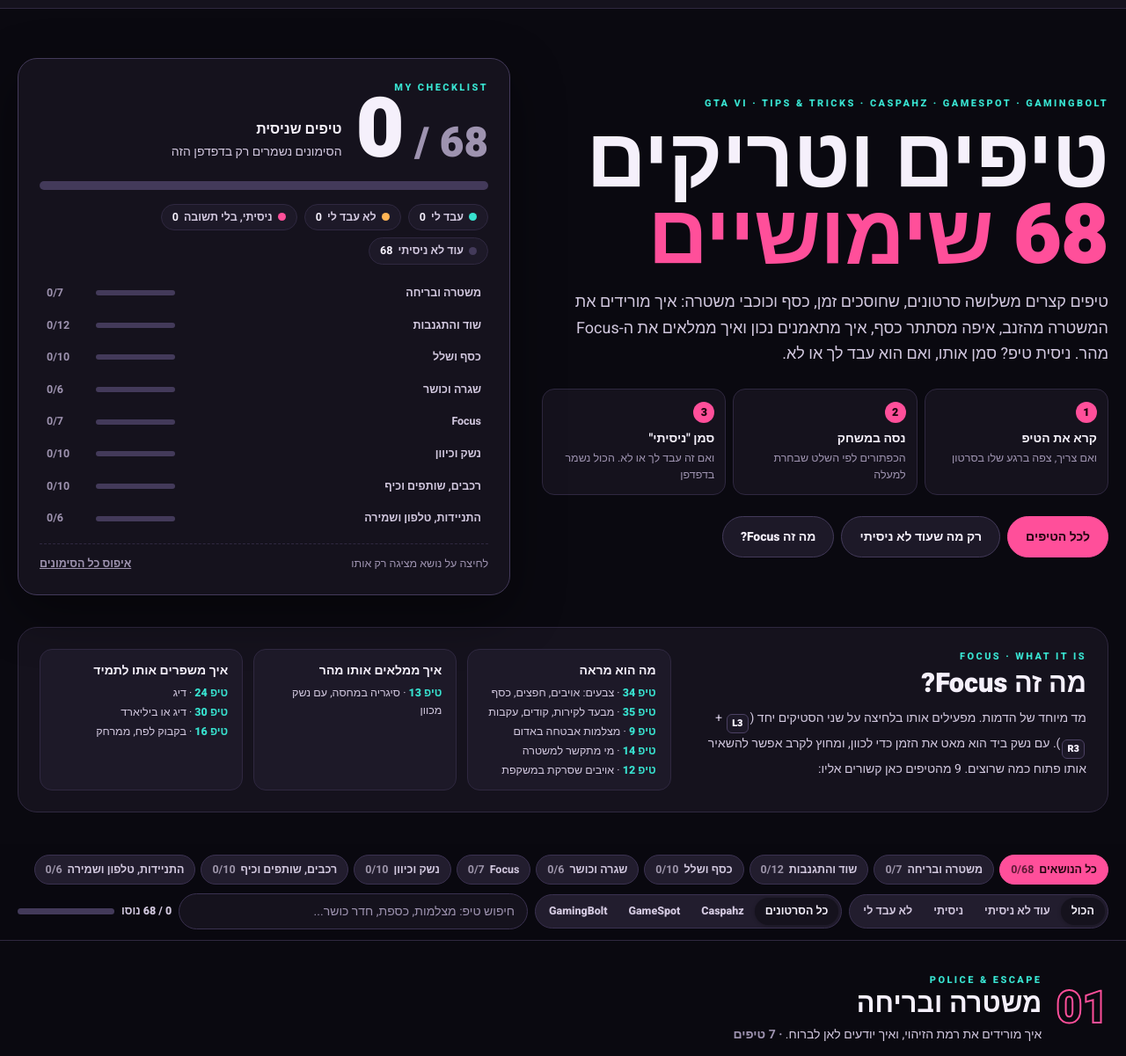
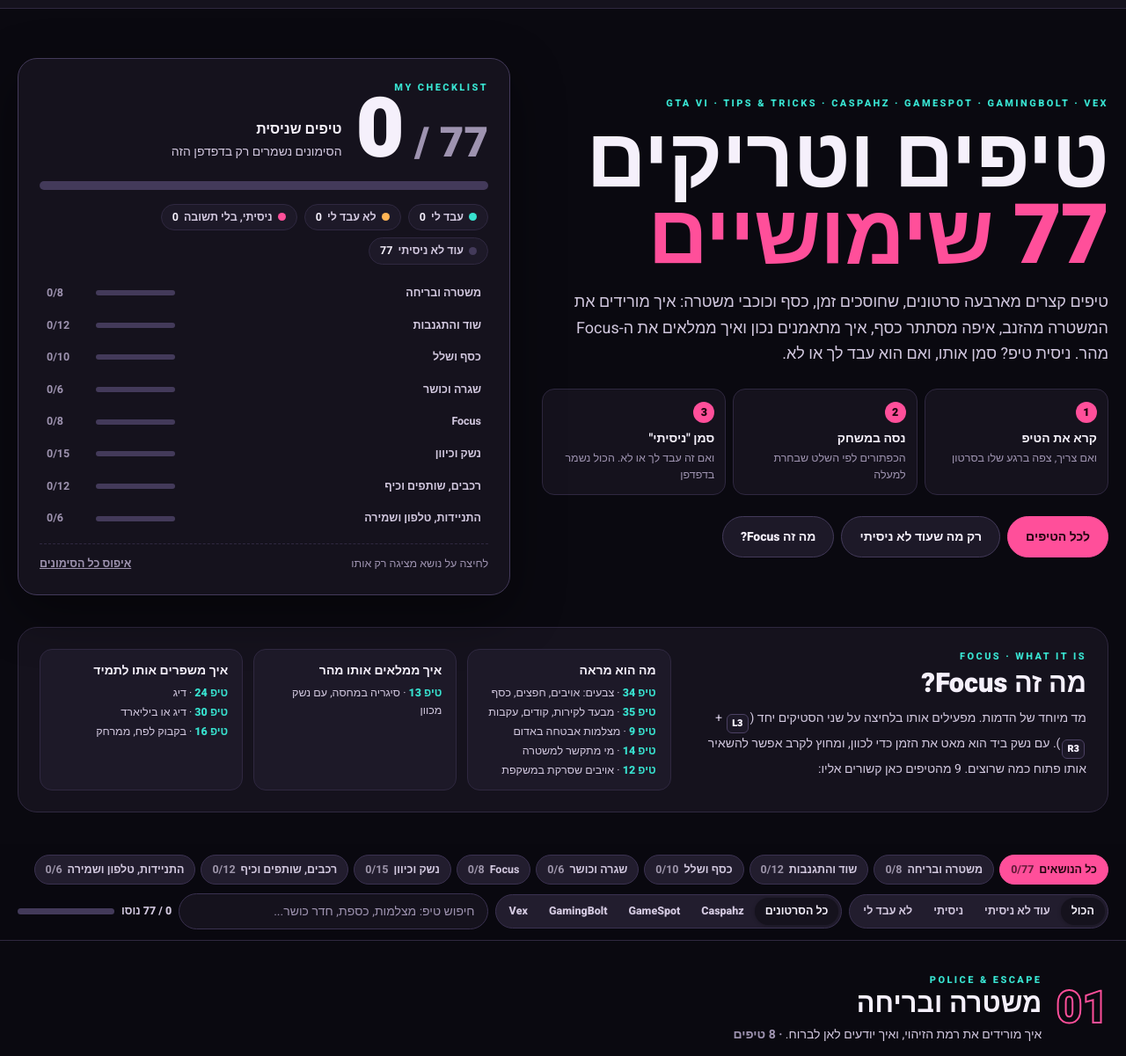
Before and after one commit to bigmisha87/GTA6_Ultimate_Edition, a plain HTML site: page tips.html in a window 1280 px wide. Shown: the part 63-1264 px from the top of the page at 88% size. Drawn offline with Linux system fonts and the light colour scheme; a web font is replaced by a local one.

Commit message:
Add Vex combat video tips

```diff
--- a/tips.html
+++ b/tips.html
@@ -4,8 +4,8 @@
 <meta charset="utf-8">
 <meta name="viewport" content="width=device-width,initial-scale=1">
 <meta name="theme-color" content="#0a0910">
-<title>טיפים וטריקים | GTA VI · 68 טיפים שימושיים</title>
-<meta name="description" content="60 טיפים וטריקים שימושיים ל-GTA VI: בריחה מהמשטרה, שוד, כסף ושלל, כושר, Focus, נשק, רכבים ונסיעות. עם כפתורי PlayStation ו-Xbox, וסימון של מה שכבר ניסית.">
+<title>טיפים וטריקים | GTA VI · 77 טיפים שימושיים</title>
+<meta name="description" content="77 טיפים וטריקים שימושיים ל-GTA VI: בריחה מהמשטרה, שוד, כסף ושלל, כושר, Focus, נשק, רכבים ונסיעות. עם כפתורי PlayStation ו-Xbox, וסימון של מה שכבר ניסית.">
 <script>
 // Dark is the default. Light only when the viewer chose it before.
 try{if(localStorage.getItem('gta6-theme')==='light')document.documentElement.setAttribute('data-theme','light')}catch(e){}
@@ -206,13 +206,13 @@ body:not([data-platform="both"]) .ikpair .slash{display:none}
 
 /* ============ STICKY FILTERS ============ */
 .filters{position:sticky;top:0;z-index:30;background:var(--sticky);backdrop-filter:blur(14px);border-bottom:1px solid var(--line);margin-top:var(--s-6)}
-.filters .wrap{padding:var(--s-3) 0;display:grid;gap:var(--s-2)}
+.filters .wrap{padding:var(--s-3) 0;display:grid;grid-template-columns:minmax(0,1fr);min-width:0;gap:var(--s-2)}
 .chiprow{display:flex;gap:6px;overflow-x:auto;scrollbar-width:thin;padding-bottom:2px}
 .chip{flex:none;border:1px solid var(--chip-line);background:var(--chip);border-radius:var(--r-pill);padding:6px 12px;font-size:var(--fs-8);font-weight:700;color:var(--ink-2);white-space:nowrap}
 .chip[aria-pressed="true"]{background:var(--accent);border-color:var(--accent);color:var(--on-accent)}
 .chip .n{opacity:.7;margin-inline-start:6px;unicode-bidi:isolate}
 .toolrow{display:flex;gap:var(--s-2);align-items:center;flex-wrap:wrap}
-.seg{display:inline-flex;border:1px solid var(--chip-line);background:var(--chip);border-radius:var(--r-pill);padding:3px}
+.seg{display:inline-flex;max-width:100%;overflow-x:auto;border:1px solid var(--chip-line);background:var(--chip);border-radius:var(--r-pill);padding:3px}
 .seg button{border:0;background:none;border-radius:var(--r-pill);padding:5px 12px;font-size:var(--fs-8);font-weight:800;color:var(--ink-2);white-space:nowrap}
 .seg button[aria-pressed="true"]{background:var(--surface);color:var(--ink);box-shadow:0 1px 4px #0000003a}
 :root[data-theme="light"] .seg button[aria-pressed="true"]{background:var(--ink);color:var(--bg)}
@@ -335,9 +335,9 @@ footer p{margin:0 0 var(--s-2);max-width:900px}
 <section class="hero">
   <div class="wrap">
     <div>
-      <div class="over">GTA VI · Tips &amp; tricks · Caspahz · GameSpot · GamingBolt</div>
-      <h1>טיפים וטריקים<span>68 שימושיים</span></h1>
-      <p class="lead">טיפים קצרים משלושה סרטונים, שחוסכים זמן, כסף וכוכבי משטרה: איך מורידים את המשטרה מהזנב, איפה מסתתר כסף, איך מתאמנים נכון ואיך ממלאים את ה-Focus מהר. ניסית טיפ? סמן אותו, ואם הוא עבד לך או לא.</p>
+      <div class="over">GTA VI · Tips &amp; tricks · Caspahz · GameSpot · GamingBolt · Vex</div>
+      <h1>טיפים וטריקים<span>77 שימושיים</span></h1>
+      <p class="lead">טיפים קצרים מארבעה סרטונים, שחוסכים זמן, כסף וכוכבי משטרה: איך מורידים את המשטרה מהזנב, איפה מסתתר כסף, איך מתאמנים נכון ואיך ממלאים את ה-Focus מהר. ניסית טיפ? סמן אותו, ואם הוא עבד לך או לא.</p>
       <ol class="rules" aria-label="איך משתמשים בעמוד">
         <li><i>1</i><b>קרא את הטיפ</b><small>ואם צריך, צפה ברגע שלו בסרטון</small></li>
         <li><i>2</i><b>נסה במשחק</b><small>הכפתורים לפי השלט שבחרת למעלה</small></li>
@@ -352,7 +352,7 @@ footer p{margin:0 0 var(--s-2);max-width:900px}
     <aside class="mine" aria-label="ההתקדמות שלי">
       <div class="over">My checklist</div>
       <div class="mine-top">
-        <div class="mine-num"><span id="mTried">0</span><small> / <span id="mTotal">68</span></small></div>
+        <div class="mine-num"><span id="mTried">0</span><small> / <span id="mTotal">77</span></small></div>
         <p><b>טיפים שניסית</b>הסימונים נשמרים רק בדפדפן הזה</p>
       </div>
       <div class="bigtrack"><i id="mBar"></i></div>
@@ -360,7 +360,7 @@ footer p{margin:0 0 var(--s-2);max-width:900px}
         <li><span class="dot ok"></span>עבד לי <b id="mOk">0</b></li>
         <li><span class="dot bad"></span>לא עבד לי <b id="mBad">0</b></li>
         <li><span class="dot tried"></span>ניסיתי, בלי תשובה <b id="mPlain">0</b></li>
-        <li><span class="dot"></span>עוד לא ניסיתי <b id="mTodo">68</b></li>
+        <li><span class="dot"></span>עוד לא ניסיתי <b id="mTodo">77</b></li>
       </ul>
       <div class="catprog" id="catProg"></div>
       <div class="mine-foot"><span>לחיצה על נושא מציגה רק אותו</span><button class="linkbtn" type="button" id="resetBtn">איפוס כל הסימונים</button></div>
@@ -396,9 +396,10 @@ footer p{margin:0 0 var(--s-2);max-width:900px}
         <button type="button" data-src="c">Caspahz</button>
         <button type="button" data-src="g">GameSpot</button>
         <button type="button" data-src="b">GamingBolt</button>
+        <button type="button" data-src="v">Vex</button>
       </div>
       <input class="search" id="q" type="search" placeholder="חיפוש טיפ: מצלמות, כספת, חדר כושר..." aria-label="חיפוש טיפ">
-      <div class="progress" aria-live="polite"><span id="progText">0 / 68 נוסו</span><span class="track"><i id="progBar"></i></span></div>
+      <div class="progress" aria-live="polite"><span id="progText">0 / 77 נוסו</span><span class="track"><i id="progBar"></i></span></div>
     </div>
   </div>
 </div>
@@ -407,7 +408,7 @@ footer p{margin:0 0 var(--s-2);max-width:900px}
 
 <footer>
   <div class="wrap">
-    <p><b>מקור הטיפים:</b> טיפים 1 עד 28 מהסרטון <a class="en" href="https://youtu.be/wJTkZeMKU10" target="_blank" rel="noopener">GTA 6 Tips That Will ACTUALLY Help You</a> של הערוץ <span class="en">Caspahz</span>. טיפים 29 עד 60 מהסרטון <a class="en" href="https://youtu.be/dJDf76QVv70" target="_blank" rel="noopener">GTA 6 - 13 Things I Wish I Knew</a> של <span class="en">GameSpot</span> (19.11.2026), לפי הכתוביות שלו. טיפים 61 עד 68 מבוססים על הכתוביות של <a class="en" href="https://youtu.be/_YF0U8_g7AY" target="_blank" rel="noopener">GTA 6 - 15 BEST Tips and Tricks You’ll Wish You Knew Sooner</a> של <span class="en">GamingBolt</span>. כל טיפ מקשר לרגע שלו בסרטון.</p>
+    <p><b>מקור הטיפים:</b> טיפים 1 עד 28 מהסרטון <a class="en" href="https://youtu.be/wJTkZeMKU10" target="_blank" rel="noopener">GTA 6 Tips That Will ACTUALLY Help You</a> של הערוץ <span class="en">Caspahz</span>. טיפים 29 עד 60 מהסרטון <a class="en" href="https://youtu.be/dJDf76QVv70" target="_blank" rel="noopener">GTA 6 - 13 Things I Wish I Knew</a> של <span class="en">GameSpot</span> (19.11.2026), לפי הכתוביות שלו. טיפים 61 עד 68 מבוססים על הכתוביות של <a class="en" href="https://youtu.be/_YF0U8_g7AY" target="_blank" rel="noopener">GTA 6 - 15 BEST Tips and Tricks You’ll Wish You Knew Sooner</a> של <span class="en">GamingBolt</span>. טיפים 69 עד 77 מבוססים על הכתוביות של <a class="en" href="https://youtu.be/ejDHaxx78Zk" target="_blank" rel="noopener">GTA 6 Combat Tips and Tricks to BE UNSTOPPABLE</a> של <span class="en">Vex</span>. כל טיפ מקשר לרגע שלו בסרטון.</p>
     <p>הטיפים עוד לא נבדקו מול מדריכים כתובים, ולכן ייתכן שחלקם לא מדויקים. הכפתור של Focus מופיע בסרטון של GameSpot; הכפתורים של מחסה וכיוון נלקחו ממדריך התנועות באתר. הפריסה היא ברירת המחדל של המשחק; אם שינית פריסת שליטה, הכפתורים אצלך יהיו אחרים.</p>
     <p>פרויקט מעריצים עצמאי, ללא קשר ל-Rockstar Games. הסימונים של "ניסיתי" נשמרים רק בדפדפן הזה. עודכן לאחרונה: 28.11.2026.</p>
   </div>
@@ -419,7 +420,8 @@ footer p{margin:0 0 var(--s-2);max-width:900px}
 const VIDS={
  c:{id:'wJTkZeMKU10',name:'Caspahz',title:'GTA 6 Tips That Will ACTUALLY Help You'},
  g:{id:'dJDf76QVv70',name:'GameSpot',title:'GTA 6 - 13 Things I Wish I Knew',date:'19.11.2026'},
- b:{id:'_YF0U8_g7AY',name:'GamingBolt',title:'GTA 6 - 15 BEST Tips and Tricks You\'ll Wish You Knew Sooner'}
+ b:{id:'_YF0U8_g7AY',name:'GamingBolt',title:'GTA 6 - 15 BEST Tips and Tricks You\'ll Wish You Knew Sooner'},
+ v:{id:'ejDHaxx78Zk',name:'Vex',title:'GTA 6 Combat Tips and Tricks to BE UNSTOPPABLE'}
 };
 const CATS=[
  {id:'police',he:'משטרה ובריחה',en:'Police & escape',p:'איך מורידים את רמת הזיהוי, ואיך יודעים לאן לברוח.'},
@@ -669,7 +671,43 @@ const TIPS=[
   note:'השיחות עשויות לכלול פרטי עלילה.'},
  {n:68,v:'b',t:351,c:'guns',h:'נשק ייחודי לעומת נשק שנלקח מאויב',
   p:'לפי הסרטון, נשק שנרכש וגרסאות נשק ייחודיות שנפתחו זמינים דרך אחסון הנשק. נשק שאספת מאויב אפשר לאחסן בכמות מוגבלת בתא המטען, אך אם אבד ייתכן שלא ניתן לשחזר אותו.',
-  how:'לפני משימה ודא איזה נשק שייך לך ואיזה רק אספת בדרך.'}
+  how:'לפני משימה ודא איזה נשק שייך לך ואיזה רק אספת בדרך.'},
+
+ /* ---- Vex: combat tips ---- */
+ {n:69,v:'v',t:95,c:'guns',h:'לבדוק רכבי חירום לציוד',
+  p:'Vex מציג איסוף נשק, שריון, תחמושת ופריטי ריפוי מתוך רכבי חירום, כולל רכבי משטרה.',
+  how:'אם נקלעת לקרב בלי ציוד מספיק, בדוק רכב חירום שנגיש לך.',
+  note:'התכולה והזמינות עשויות להשתנות בין רכבים ומצבים; לא אומתו בנפרד.'},
+ {n:70,v:'v',t:190,c:'focus',h:'להחליף דמות כדי להשתמש במד Focus אחר',
+  p:'לפי Vex, לג׳ייסון וללוסיה יש מדי Focus נפרדים. כששניהם יחד, אפשר להחליף דמות ולהשתמש במד של השותף.',
+  how:'בקרב משותף, עקוב אחרי מד ה-Focus ועבור לשותף כשמתאים.',
+  note:'הסרטון טוען גם שהדמות הקודמת טוענת נשק בזמן ההחלפה. זה לא מבטיח Focus או תחמושת ללא הגבלה.'},
+ {n:71,v:'v',t:252,c:'guns',h:'להכין לכל דמות ציוד לתפקיד אחר',
+  p:'אפשר, לפי הסרטון, לצייד את השותפים בסגנונות שונים: למשל רובה לטווח ארוך לאחת וציוד לטווח קצר לשני.',
+  how:'הכן ציוד לכל דמות דרך תא המטען של רכב שבבעלותך, והחלף ביניהן לפי המצב בקרב.'},
+ {n:72,v:'v',t:289,c:'guns',h:'להעביר נשק בין השותפים',
+  p:'Vex מדגים העברת נשק בין הדמויות גם בזמן קרב. אם הדמות עם הנשק הרצוי פצועה, הוא מציע להעביר את הנשק לשותף.',
+  note:'הסרטון טוען שהשותף הנשלט בידי המחשב לא יכול למות בקרב; לא אימתנו זאת ואין להסתמך על כך.'},
+ {n:73,v:'v',t:501,c:'drive',h:'לפתוח שער מתוך הרכב',
+  p:'הסרטון מציג ירי על כפתור של שער מתוך רכב כדי לפתוח אותו במהלך נסיעה.',
+  how:'כשאתה מתקרב לשער, חפש את כפתור ההפעלה לפני שאתה מחליט לעצור או לירות.',
+  note:'האפשרות תלויה בשער ובמצב; לא כל שער מגיב לירי.'},
+ {n:74,v:'v',t:546,c:'guns',h:'לחפש נקודות תורפה ברכב',
+  p:'לפי הסרטון, שימוש ב-Focus עשוי להבליט בצהוב רכיבים פגיעים, כמו מנוע או מכל דלק.',
+  how:'סרוק את הרכב לפני הירי ובדוק אילו חלקים מסומנים.',
+  note:'תגובת הרכב תלויה בסוגו ובנשק; הסימון והנזק לא אומתו בנפרד.'},
+ {n:75,v:'v',t:598,c:'guns',h:'להשתמש בדלת הרכב כמחסה',
+  p:'Vex מציג כניסה למחסה מאחורי דלת הרכב מיד אחרי היציאה ממנו.',
+  how:'נסה להיכנס למחסה מיד אחרי היציאה, לפני שהדלת נסגרת.',
+  note:'הכתוביות מציינות לחיצה על כפתור הכתף הימני, אך הפעולה לא אומתה מול פריסות השליטה במשחק.'},
+ {n:76,v:'v',t:657,c:'police',h:'להתפצל מהשותף בזמן מרדף',
+  p:'לפי הסרטון, אפשר להורות לשותף להיפרד ממך כדי שהמשטרה תפצל את המרדף ביניכם.',
+  how:'בדוק בתפריט השותף אם אפשר להורות לו להיפרד כשאתם נרדפים.',
+  note:'הסרטון טוען שהדבר מפחית חלק מרמת המבוקשות; ההשפעה המדויקת לא אומתה.'},
+ {n:77,v:'v',t:817,c:'drive',h:'לנסות לשרשר קפיצות ומכשולים',
+  p:'Vex מדגים מעבר רצוף מעל מכשולים וטוען שהמומנטום מהמעבר הראשון עוזר להגיע מהר יותר למכשול הבא.',
+  how:'תרגל רצף מכשולים במקום בטוח לפני שאתה מנסה אותו בזמן בריחה.',
+  note:'התזמון והאצת התנועה מתוארים בסרטון ולא נבדקו במשחק.'}
 ];
 const FOCUS_TEXT='מד מיוחד של הדמות. מפעילים אותו בלחיצה על שני הסטיקים יחד ({L3} + {R3}). עם נשק ביד הוא מאט את הזמן כדי לכוון, ומחוץ לקרב אפשר להשאיר אותו פתוח כמה שרוצים. {N} מהטיפים כאן קשורים אליו:';
 const FOCUS_COLS=[
```
